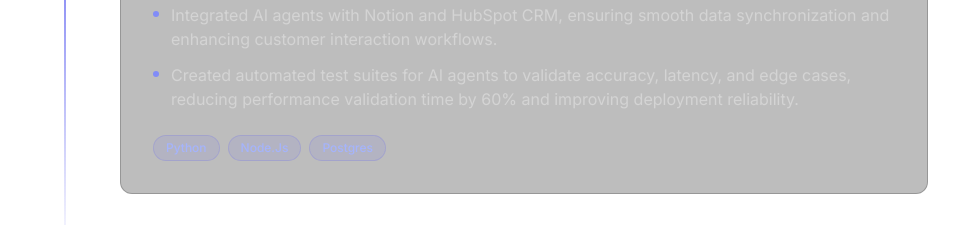
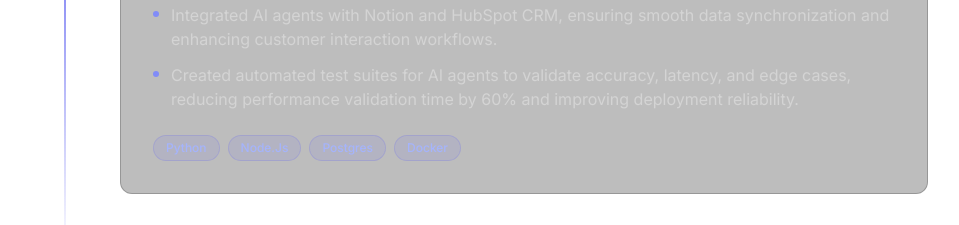
Before and after one commit to why-aditi/Portfolio, a React (Vite) app: page / in a window 1280 px wide. Shown: the part 3900-4125 px from the top of the page, without its empty margins (160-1119 px from the left). Built offline with nearby package versions, Linux system fonts and the light colour scheme; a web font is replaced by a local one.

Commit message:
Add Docker to technologies list in index.js

```diff
--- a/src/constants/index.js
+++ b/src/constants/index.js
@@ -23,7 +23,7 @@ export const EXPERIENCES = [
       "Integrated AI agents with Notion and HubSpot CRM, ensuring smooth data synchronization and enhancing customer interaction workflows.",
       "Created automated test suites for AI agents to validate accuracy, latency, and edge cases, reducing performance validation time by 60% and improving deployment reliability. ",
     ],
-    technologies: ["Python", "Node.Js", "Postgres"],
+    technologies: ["Python", "Node.Js", "Postgres", "Docker"],
   },
   {
     year: "Dec-2024 to January-2025",
@@ -61,6 +61,7 @@ export const PROJECTS = [
       "Stripe",
       "Google Gemini",
       "FastAPI",
+      "Docker"
     ],
   },
   {
```
